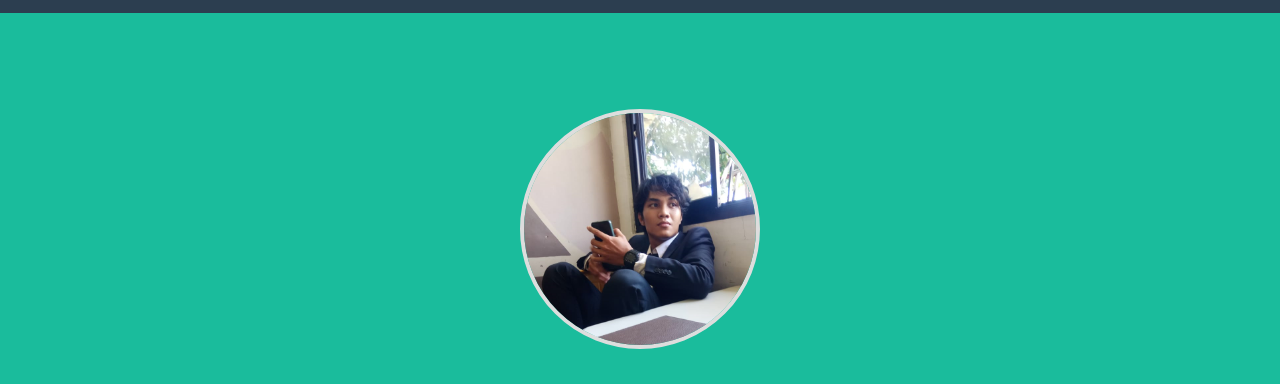
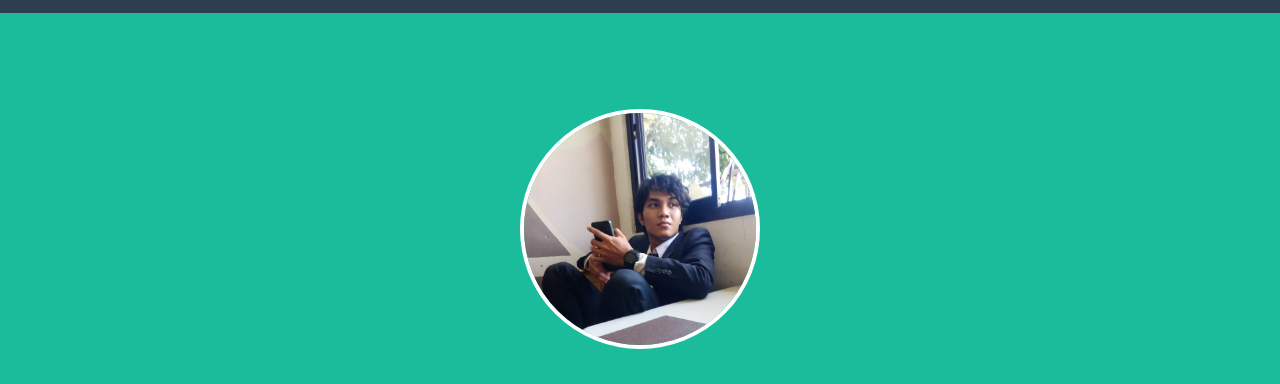
Before and after one commit to leonardi-sidabutar/leonardi-sidabutar.github.io, a plain HTML site: page index.html in a window 1280 px wide. Shown: the part 91-475 px from the top of the page. Drawn offline with nearby package versions, Linux system fonts and the light colour scheme.

Commit message:
Update index.html

```diff
--- a/index.html
+++ b/index.html
@@ -38,7 +38,7 @@
         <header class="masthead bg-primary text-white text-center">
             <div class="container d-flex align-items-center flex-column">
                 <!-- Masthead Avatar Image-->
-                <img class="masthead-avatar mb-5" src="assets/img/LS.png" style="border-radius:200px;border:4px solid #ddd" alt="" />
+                <img class="masthead-avatar mb-5" src="assets/img/LS.png" style="border-radius:200px;border:4px solid #fff" alt="" />
                 <!-- Masthead Heading-->
                 <h1 class="masthead-heading text-uppercase mb-0">Leonardi Sidabutar</h1>
                 <!-- Icon Divider-->
```
